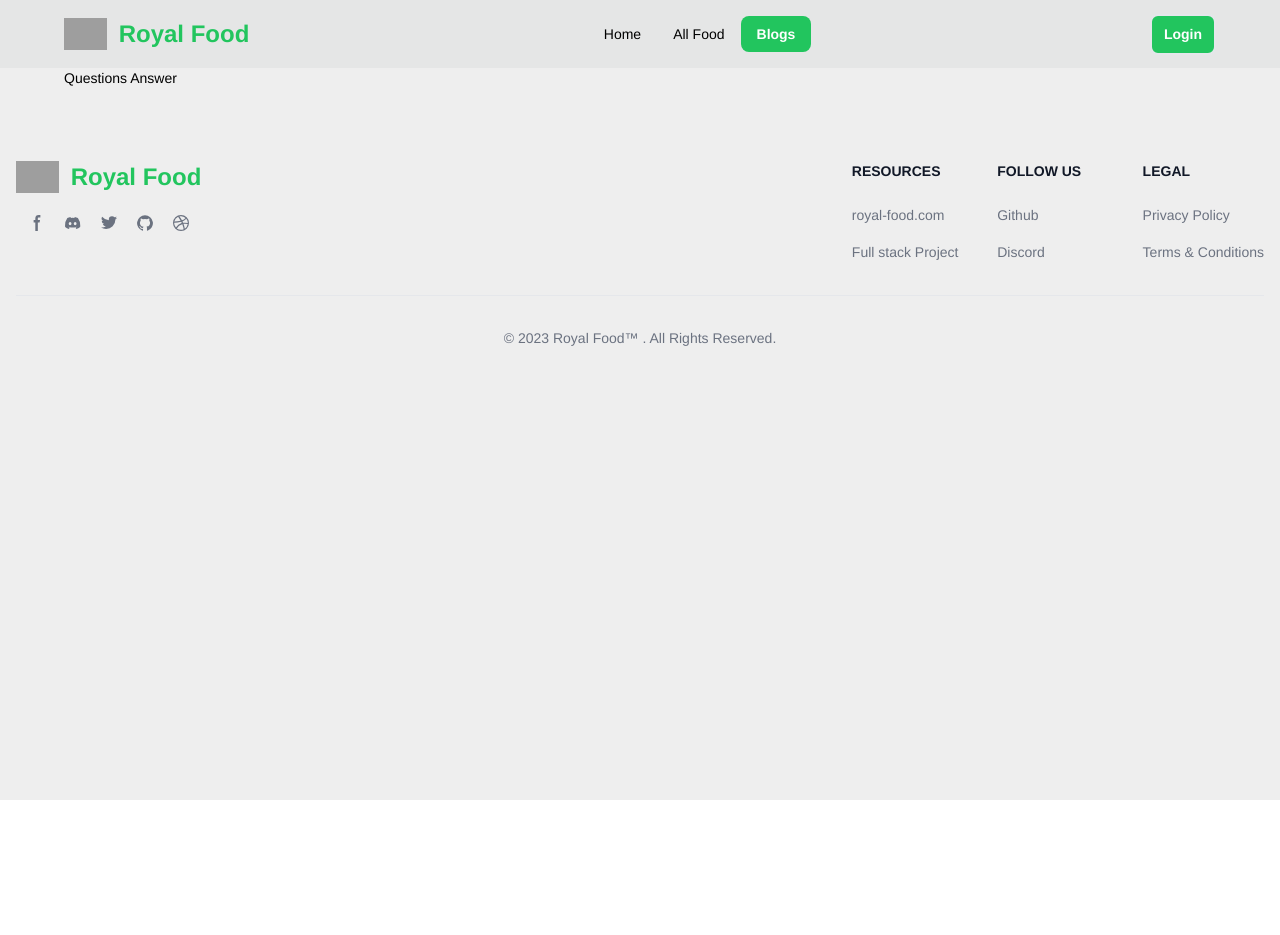
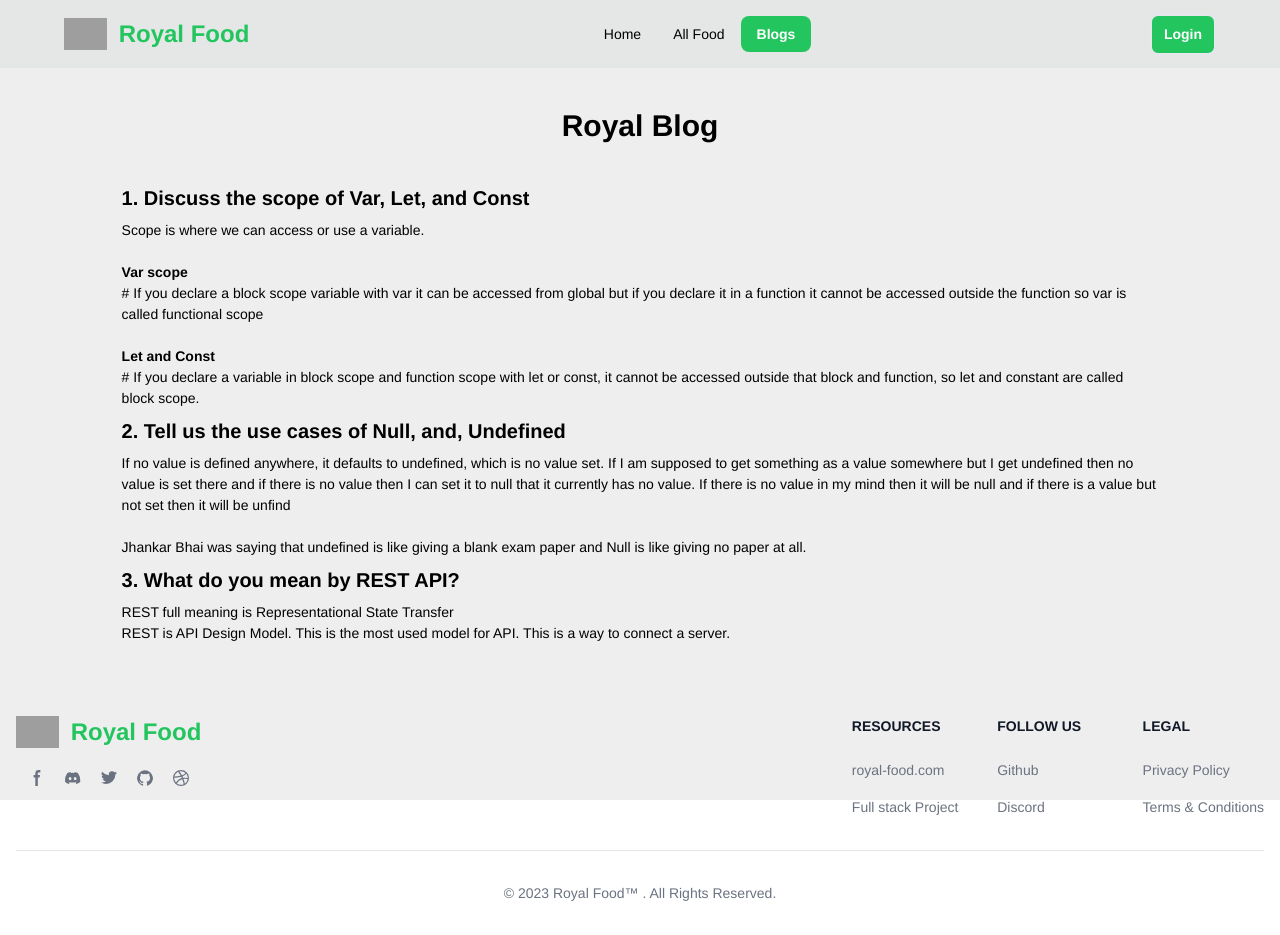
Before and after one commit to mdshahadat12/Royal-Food-Project-Client, a React (Vite) app: page /blogs in a window 1280 px wide. Before the commit the page ends 800 px from the top, so only its background shows below. Built offline with nearby package versions, Linux system fonts and the light colour scheme; no server answers; grey boxes are pictures that could not be loaded.

Commit message:
add Blog

```diff
--- a/src/Components/Login/SocialLogin.jsx
+++ b/src/Components/Login/SocialLogin.jsx
@@ -1,7 +1,7 @@
 import { FcGoogle } from "react-icons/fc";
 import { useContext } from "react";
 import { AuthContext } from "../../Context/AuthProvider";
-import { useNavigate } from "react-router-dom";
+import { useLocation, useNavigate } from "react-router-dom";
 import { ToastContainer, Zoom, toast } from "react-toastify";
 import "react-toastify/dist/ReactToastify.css";
 import axios from "axios";
@@ -9,6 +9,7 @@ import axios from "axios";
 const SocialLogin = () => {
   const { signInWithGoogle, setUser } = useContext(AuthContext);
   const navigate = useNavigate();
+  const location = useLocation()
   const handleLgin = (logIn) => {
     logIn()
       .then((result) => {
@@ -36,7 +37,7 @@ const SocialLogin = () => {
         axios
           .post("https://royal-food-server.vercel.app/api/v1/user", result.user)
           .then((data) => console.log(data.data));
-        navigate("/");
+          navigate(location.state?location.state:"/");
       })
       .catch((error) => {
         toast.error(error.message, {
--- a/src/Pages/Blogs.jsx
+++ b/src/Pages/Blogs.jsx
@@ -10,7 +10,32 @@ const Blogs = () => {
             <Helmet>
         <title>Royal Food || Blogs</title>
       </Helmet>
-            Questions Answer
+      <div className="w-[90%] mx-auto">
+    <h1 className="text-3xl font-extrabold text-center my-10">Royal Blog</h1>
+
+    <h1 className="text-xl font-bold my-2">1. Discuss the scope of Var, Let, and Const</h1>
+
+    <p>Scope is where we can access or use a variable. <br/> <br/>
+        <b>Var scope</b> <br/>
+         # If you declare a block scope variable with var it can be accessed from global but if you declare it in a function it cannot be accessed outside the function so var is called functional scope <br/> <br/>
+
+        <b>Let and Const</b> <br/>
+        # If you declare a variable in block scope and function scope with let or const, it cannot be accessed outside that block and function, so let and constant are called block scope.</p>
+
+    <h1 className="text-xl font-bold my-2">2. Tell us the use cases of Null, and, Undefined</h1>
+
+    <p>If no value is defined anywhere, it defaults to undefined, which is no value set.  If I am supposed to get something as a value somewhere but I get undefined then no value is set there and if there is no value then I can set it to null that it currently has no value.
+    If there is no value in my mind then it will be null and if there is a value but not set then it will be unfind <br/> <br/>
+    Jhankar Bhai was saying that undefined is like giving a blank exam paper and Null is like giving no paper at all.</p>
+
+    <h1 className="text-xl font-bold my-2">3. What do you mean by REST API?</h1>
+
+    <p>REST full meaning is Representational State Transfer <br/>
+        REST is API Design Model. This is the most used model for API. This is a way to connect a server.
+
+    </p>
+
+</div>
         </div>
     );
 };
--- a/src/Pages/Home.jsx
+++ b/src/Pages/Home.jsx
@@ -34,6 +34,7 @@ const Home = () => {
         </div>
       </div>
       <TopSixContainer></TopSixContainer>
+      <h1 className="text-center text-4xl my-5 font-bold">Customer Review</h1>
       <div className="h-[300px] my-10 w-[90vw]">
         <Slider></Slider>
       </div>
--- a/src/Pages/Login.jsx
+++ b/src/Pages/Login.jsx
@@ -1,5 +1,5 @@
 import { useContext } from "react";
-import { Link, useNavigate } from "react-router-dom";
+import { Link, useLocation, useNavigate } from "react-router-dom";
 
 // import SocialLogin from "../Components/Login/SocialLogin";
 
@@ -13,6 +13,8 @@ import SocialLogin from "../Components/Login/SocialLogin";
 const Login = () => {
   const { signInWithEmail, setUser } = useContext(AuthContext);
   const navigate = useNavigate();
+  const location = useLocation()
+  console.log(location);
 
   const handleSubmit = (e) => {
     e.preventDefault();
@@ -56,7 +58,7 @@ const Login = () => {
             { withCredentials: true }
           )
           .then((data) => console.log(data.data));
-        navigate("/");
+        navigate(location.state?location.state:"/");
       })
       .catch((error) => {
         const Emessage =
--- a/src/Pages/Registration.jsx
+++ b/src/Pages/Registration.jsx
@@ -1,5 +1,5 @@
 import { useContext } from "react";
-import { Link, useNavigate } from "react-router-dom";
+import { Link, useLocation, useNavigate } from "react-router-dom";
 import { AuthContext } from "../Context/AuthProvider";
 // import SocialLogin from "../Components/Login/SocialLogin";
 
@@ -12,6 +12,7 @@ import axios from "axios";
 const Registration = () => {
   const { signupWithEmail, setUser } = useContext(AuthContext);
   const navigate = useNavigate();
+  const location = useLocation()
 
   const handleSubmit = (e) => {
     e.preventDefault();
@@ -63,7 +64,7 @@ const Registration = () => {
         axios
           .post("https://royal-food-server.vercel.app/api/v1/user", result.user)
           .then((data) => console.log(data.data));
-        navigate("/");
+          navigate(location.state?location.state:"/");
       })
       .catch((error) => {
         toast.error(error.message, {
--- a/src/Route/PrivetRoute.jsx
+++ b/src/Route/PrivetRoute.jsx
@@ -14,7 +14,7 @@ const PrivetRoute = ({ children }) => {
   if (user) {
     return <div>{children}</div>;
   } else {
-    return <Navigate state={"kiscu"} to={"/login"}></Navigate>;
+    return <Navigate state={location.pathname} to={"/login"}></Navigate>;
   }
 };
 
```
